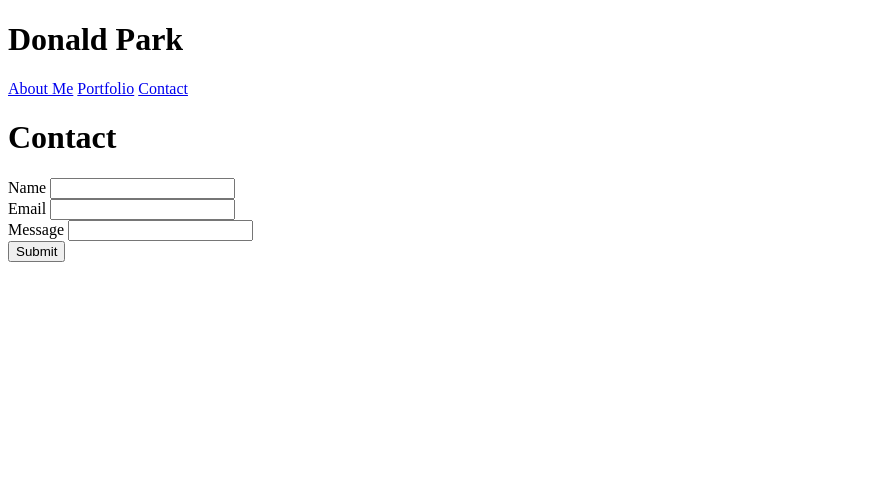
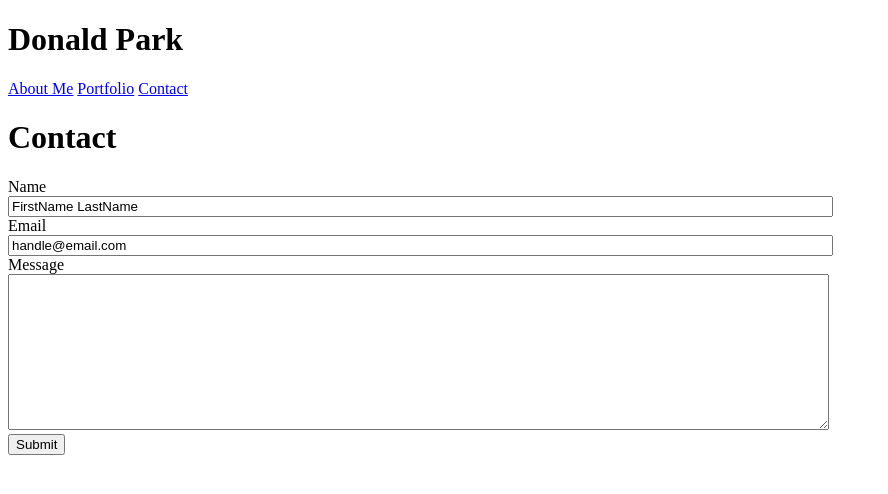
Before and after one commit to dpark123/Basic-Portfolio, a plain HTML site: page contact.html in a window 1280 px wide. Shown: the whole page, without its empty margins (0-888 px from the left). Drawn offline with Linux system fonts and the light colour scheme.

Commit message:
added contact input boxes

```diff
--- a/assets/css/style.css
+++ b/assets/css/style.css
@@ -0,0 +1,11 @@
+body{
+    background: #cccccc;
+}
+
+main-body{
+    background: #ffffff;
+}
+
+.box{
+    background: #ffffff;
+}
--- a/contact.html
+++ b/contact.html
@@ -17,13 +17,16 @@
     <h1>Contact</h1>
     <form>
         <div>
-            Name <input type="text" name="name">
+            Name <br>
+            <input type="text" name="name" size="100" value="FirstName LastName">
         </div>
         <div>
-            Email <input type="text" email="email">
+            Email <br>
+            </rb><input type="text" email="email" size="100" value="handle@email.com">
         </div>
         <div>
-            Message <input type="text" message="message">
+            Message <br>
+            <textarea rows = "10" cols = "100" name = "message"></textarea>
         </div>
         <input type="submit" value="Submit">
     </form>
```
